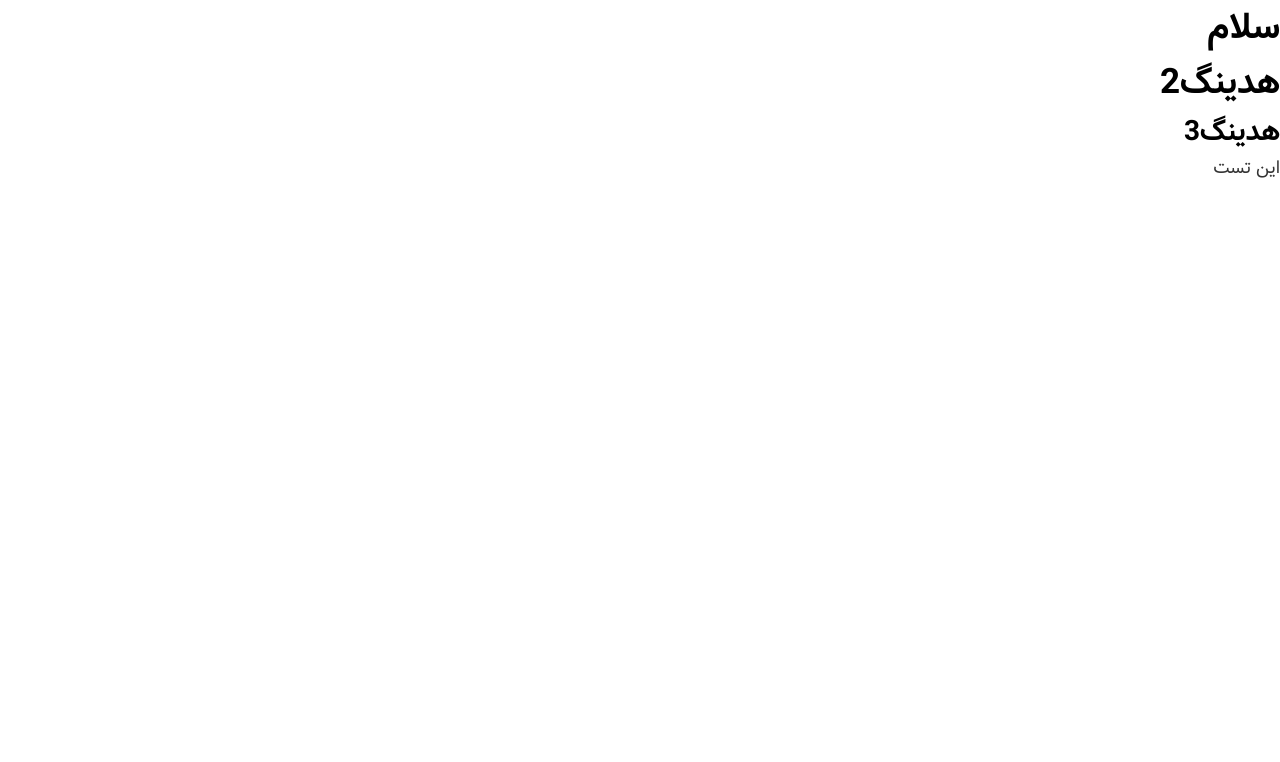
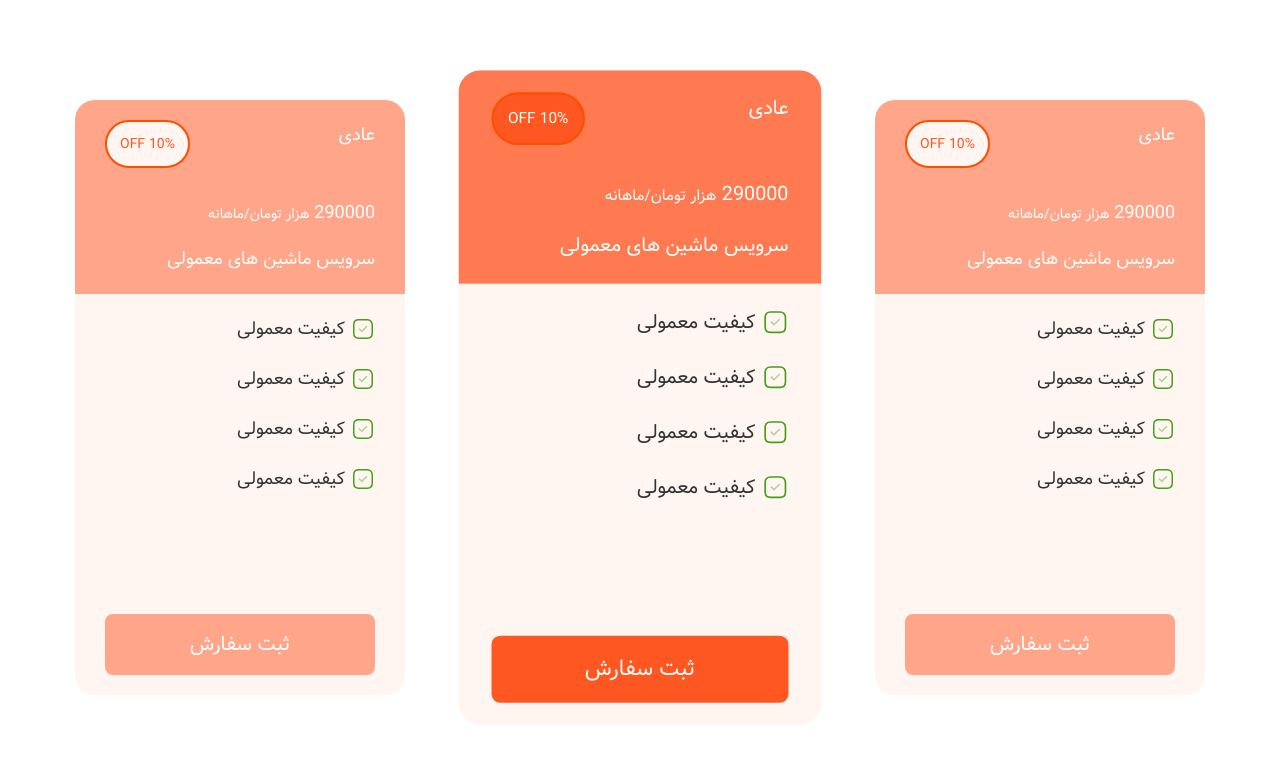
Before and after one commit to behzadiv/Tapsi-, a plain HTML site: page index.html in a window 1280 px wide. Drawn offline with Linux system fonts and the light colour scheme; files whose address does not match are found by name.

Commit message:
develope plan section

```diff
--- a/css/style.css
+++ b/css/style.css
@@ -10,8 +10,9 @@
 /* variables */
 :root{
     --color-primary : #FF5722;
+    --color-primary-light:#FF7A50;
     --color-secondary-light:#FFF6F2;
-    --color-secondary--dark:#FF7A50;
+    --color-secondary--dark:#FFA589;
     --color-body:#333;
     --color-headings:#000;
     --color-white:#fff;
@@ -24,6 +25,7 @@ html{
 body{
     color: var(--color-body);
     font-size: 1.4rem;
+    line-height: 3rem;
 }
 
 h1,h2,h3{
@@ -31,6 +33,7 @@ h1,h2,h3{
 }
 h2{
     font-size: 2.5rem;
+    margin-bottom: 1.5rem;
 }
 h3{
     font-size: 2.2rem;
@@ -42,12 +45,17 @@ body{
 }
     h2{
         font-size: 3.5rem;
+        margin-bottom: 2rem;
     }
     h3{
         font-size: 2.8rem;
     }
 }
-
+/* container */
+.container{
+    max-width: 1140px;
+    margin: 100px auto;
+}
 
 /* buttons */
 
@@ -92,6 +100,7 @@ body{
     padding: .7rem 1.3rem;
     border-radius:3.2rem ;
     text-transform: uppercase;
+    background-color: var(--color-secondary-light);
 }
 .badge--primary{
     color:var(--color-white);
@@ -127,3 +136,70 @@ body{
         margin-bottom: 2rem;
     }
 }
+
+/* plan */
+.block--plan{
+    display: grid;
+    gap: 7rem 7rem;
+    grid-template-columns:repeat(auto-fit,minmax(250px,330px));
+    justify-content: center;
+}
+.plan{
+    /* max-width: 450px; */
+    transition: all .2s;
+    padding: 0 10px;
+}
+.card{
+    border-radius: 20px;
+    background-color:var(--color-secondary-light);
+    overflow: hidden;
+}
+.card__body , .card__header{
+    padding: 2rem 3rem;
+}
+.card__header{
+    background-color: var(--color-secondary--dark);
+    color: var(--color-white);
+    font-size: 1.8rem;
+}
+.card__primary .card__header{
+ background-color:var(--color-primary-light);
+}
+.plan__introduction{
+    display: flex;
+    justify-content: space-between;
+    margin-bottom: 3rem;
+}
+.plan__price{
+    font-size: 1.8rem;
+}
+.plan__billingCycle{
+    font-size: 1.4rem;
+}
+.plan__description{
+    display: block;
+    margin-top:1.5rem;
+    font-size: 1.8rem;
+}
+.plan .btn{
+    margin-top: 10rem;
+}
+.plan--popular{
+    transform: scale(1.1);
+
+}
+@media screen and (min-width:1024px) {
+    .block--plan{
+        /* grid-template-columns: repeat(3,1fr); */
+        gap: 2rem 7rem;
+    }
+    .plan{
+        padding: 0;
+    }
+    .plan:hover {
+        transform: scale(1.1);
+    }
+    .plan--popular:hover{
+        transform: scale(1);
+    }
+}
--- a/index.html
+++ b/index.html
@@ -4,15 +4,79 @@
     <meta charset="UTF-8" />
     <meta http-equiv="X-UA-Compatible" content="IE=edge" />
     <meta name="viewport" content="width=device-width, initial-scale=1.0" />
-    <link rel="stylesheet" href="./css/font.css">
-   <link rel="stylesheet" href="./css/style.css">
+    <link rel="stylesheet" href="./css/font.css" />
+    <link rel="stylesheet" href="./css/style.css" />
     <title>تپسی</title>
   </head>
   <body>
-    <h1>سلام </h1>
-    <h2>هدینگ2</h2>
-    <h3>هدینگ3</h3>
-    <p>این تست </p>
 
+    <section class="block--plan container ">
+      <div class="plan">
+        <div class="card">
+          <div class="card__header">
+            <div class="plan__introduction">
+              <span>عادی</span>
+              <span class="badge">off 10%</span>
+            </div>
+            <span class="plan__price">290000 </span>
+            <span class="plan__billingCycle">هزار تومان/ماهانه</span>
+            <span class="plan__description">سرویس ماشین های معمولی</span>
+          </div>
+          <div class="card__body">
+            <ul class="list list--tick">
+              <li class="list__item">کیفیت معمولی</li>
+              <li class="list__item">کیفیت معمولی</li>
+              <li class="list__item">کیفیت معمولی</li>
+              <li class="list__item">کیفیت معمولی</li>
+            </ul>
+            <button class="btn btn--block btn--secondary">ثبت سفارش</button>
+          </div>
+        </div>
+      </div>
+      <div class="plan plan--primary plan--popular">
+        <div class="card card__primary">
+          <div class="card__header">
+            <div class="plan__introduction">
+              <span>عادی</span>
+              <span class="badge badge--primary">off 10%</span>
+            </div>
+            <span class="plan__price">290000 </span>
+            <span class="plan__billingCycle">هزار تومان/ماهانه</span>
+            <span class="plan__description">سرویس ماشین های معمولی</span>
+          </div>
+          <div class="card__body">
+            <ul class="list list--tick">
+              <li class="list__item">کیفیت معمولی</li>
+              <li class="list__item">کیفیت معمولی</li>
+              <li class="list__item">کیفیت معمولی</li>
+              <li class="list__item">کیفیت معمولی</li>
+            </ul>
+            <button class="btn btn--block btn--primary">ثبت سفارش</button>
+          </div>
+        </div>
+      </div>
+      <div class="plan">
+        <div class="card">
+          <div class="card__header">
+            <div class="plan__introduction">
+              <span>عادی</span>
+              <span class="badge">off 10%</span>
+            </div>
+            <span class="plan__price">290000 </span>
+            <span class="plan__billingCycle">هزار تومان/ماهانه</span>
+            <span class="plan__description">سرویس ماشین های معمولی</span>
+          </div>
+          <div class="card__body">
+            <ul class="list list--tick">
+              <li class="list__item">کیفیت معمولی</li>
+              <li class="list__item">کیفیت معمولی</li>
+              <li class="list__item">کیفیت معمولی</li>
+              <li class="list__item">کیفیت معمولی</li>
+            </ul>
+            <button class="btn btn--block btn--secondary">ثبت سفارش</button>
+          </div>
+        </div>
+      </div>
+    </section>
   </body>
 </html>
```
